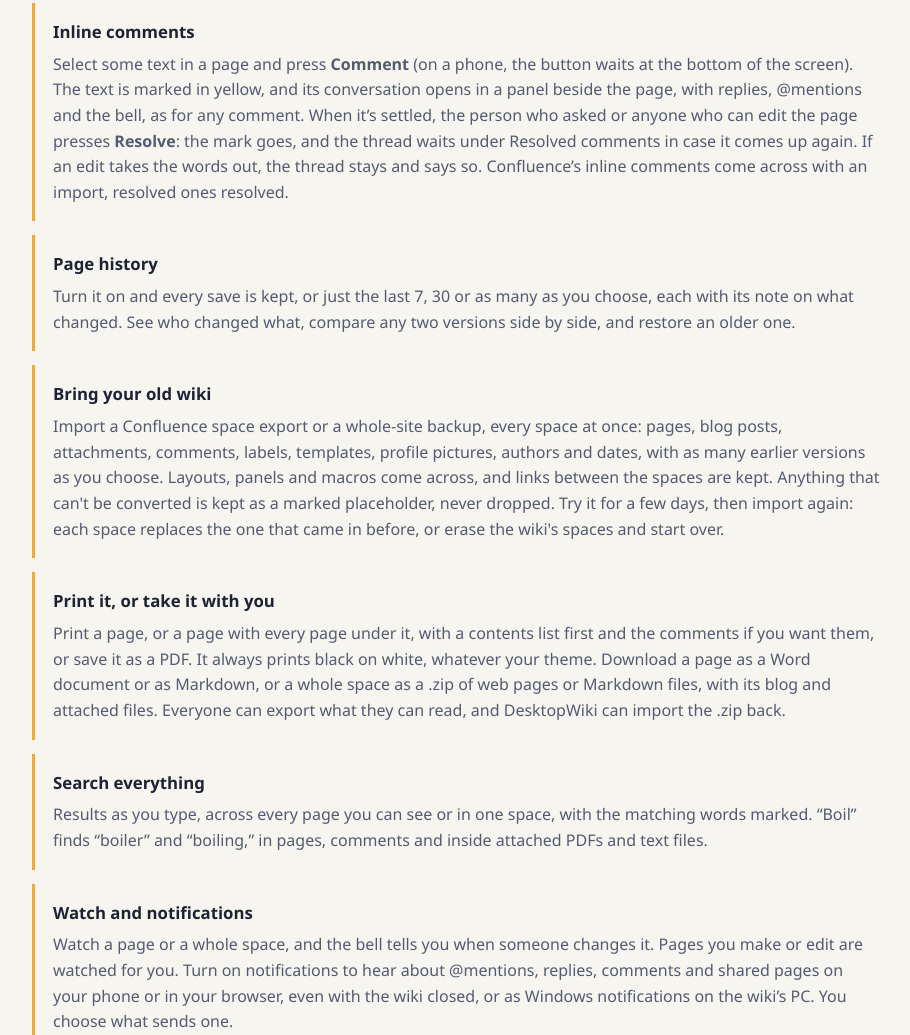
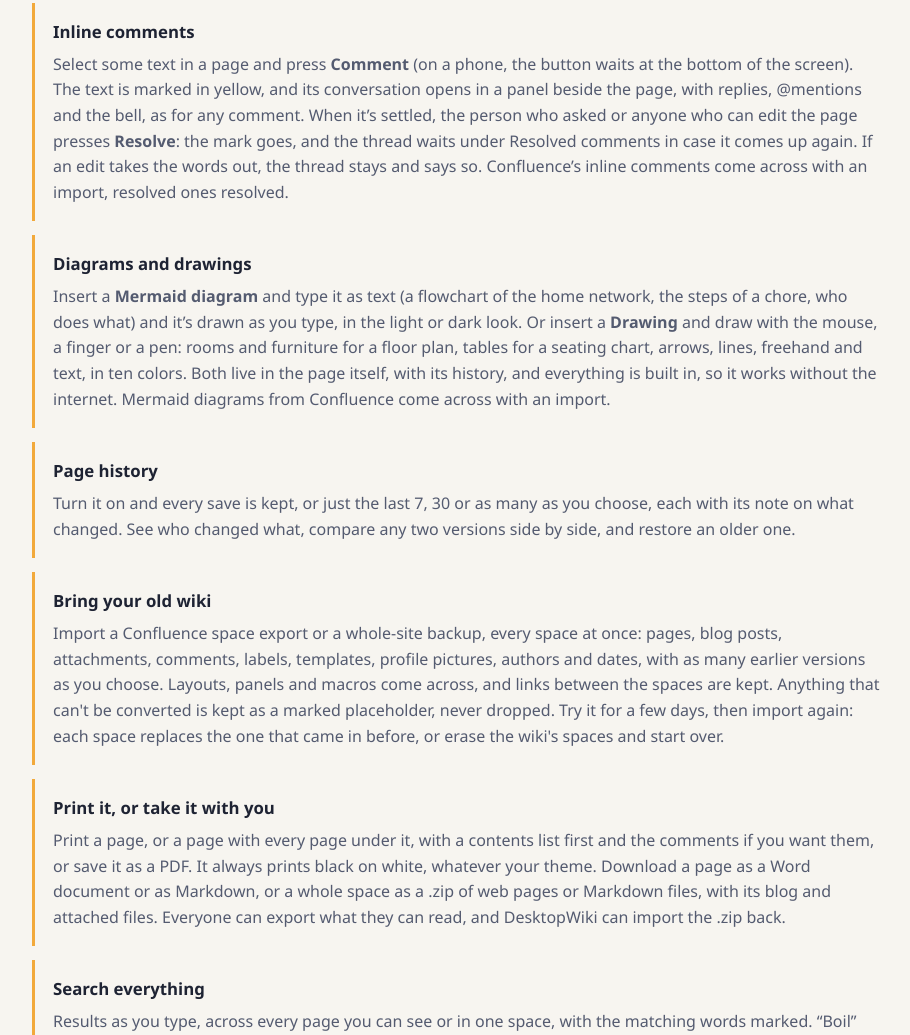
Before and after one commit to DesktopWiki/desktopwiki-website, a plain HTML site: page features/wiki.html in a window 1280 px wide. Shown: the part 2363-3398 px from the top of the page, without its empty margins (184-1094 px from the left). Drawn offline with Linux system fonts and the light colour scheme.

Commit message:
Diagrams and drawings: a card on the home page and in the wiki features (push with the release that has it)
Co-Authored-By: Claude Opus 5.5 <noreply@anthropic.com>

```diff
--- a/features/wiki.html
+++ b/features/wiki.html
@@ -98,6 +98,10 @@
           <h3>Inline comments</h3>
           <p>Select some text in a page and press <strong>Comment</strong> (on a phone, the button waits at the bottom of the screen). The text is marked in yellow, and its conversation opens in a panel beside the page, with replies, @mentions and the bell, as for any comment. When it&rsquo;s settled, the person who asked or anyone who can edit the page presses <strong>Resolve</strong>: the mark goes, and the thread waits under Resolved comments in case it comes up again. If an edit takes the words out, the thread stays and says so. Confluence&rsquo;s inline comments come across with an import, resolved ones resolved.</p>
         </div>
+        <div class="feature-item" id="diagrams-and-drawings">
+          <h3>Diagrams and drawings</h3>
+          <p>Insert a <strong>Mermaid diagram</strong> and type it as text (a flowchart of the home network, the steps of a chore, who does what) and it&rsquo;s drawn as you type, in the light or dark look. Or insert a <strong>Drawing</strong> and draw with the mouse, a finger or a pen: rooms and furniture for a floor plan, tables for a seating chart, arrows, lines, freehand and text, in ten colors. Both live in the page itself, with its history, and everything is built in, so it works without the internet. Mermaid diagrams from Confluence come across with an import.</p>
+        </div>
         <div class="feature-item" id="page-history">
           <h3>Page history</h3>
           <p>Turn it on and every save is kept, or just the last 7, 30 or as many as you choose, each with its note on what changed. See who changed what, compare any two versions side by side, and restore an older one.</p>
```
Also changed, not shown: index.html (+4 -0 lines).
